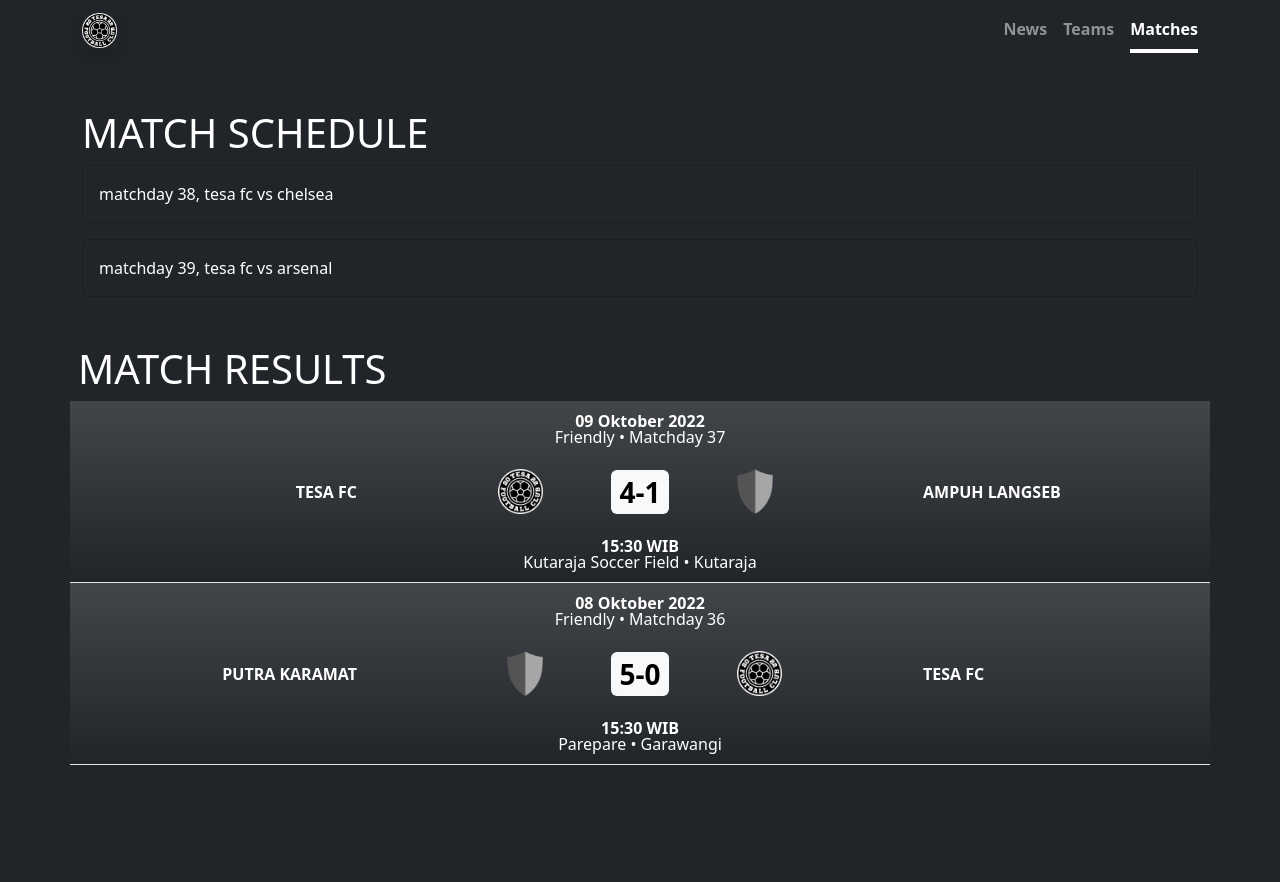
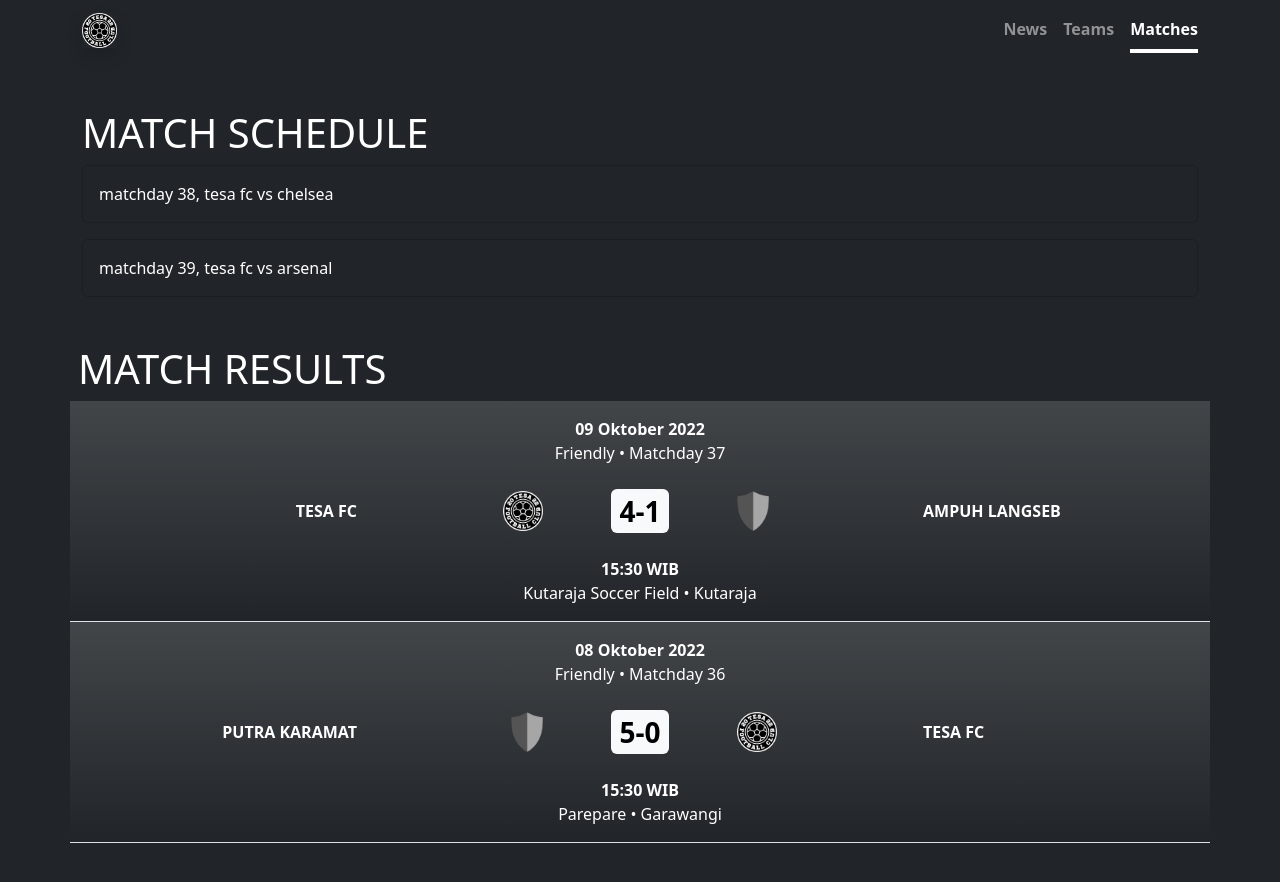
Before and after one commit to tesafc/tesafc.github.io, a Jekyll site: the page built from matches.html, in a window 1280 px wide. Shown: the top 882 px of the page. Built offline with Jekyll 4.4.1, drawn with Linux system fonts in a browser that asks for light colours.

Commit message:
Update matches.html

```diff
--- a/matches.html
+++ b/matches.html
@@ -25,10 +25,10 @@
     <div class="row row-cols-1 g-0">
       {% for match in results reversed %}
       <div class="col">
-        <div class="card text-bg-dark bg-gradient border-0 border-bottom rounded-0 px-0 py-1">
+        <div class="card text-bg-dark bg-gradient border-0 border-bottom rounded-0 px-0 py-2">
           <div class="card-header bg-transparent border-0">
-            <p class="card-text text-center text-capitalize fw-bolder mb-0 lh-1">{{ match.time }}</p>
-            <p class="card-text text-center text-capitalize mb-0 lh-1">{{ match.competition }} • {{ match.matchday }}</p>
+            <p class="card-text text-center text-capitalize fw-bolder mb-0">{{ match.time }}</p>
+            <p class="card-text text-center text-capitalize mb-0">{{ match.competition }} • {{ match.matchday }}</p>
           </div>
           <div class="card-body">
             <div class="row g-2">
@@ -36,13 +36,13 @@
                 <p class="card-text text-end text-uppercase fw-bolder lh-1">{{ match.home-team.name }}</p>
               </div>
               <div class="col-2 d-flex justify-content-end align-items-center">
-                <img src="{% if match.home-team.logo %}{{ match.home-team.logo | relative_url }}{% else %}{{ '/assets/img/logo/logo-blank.png' | relative_url }}{% endif %}" alt="" class="text-end" width="auto" height="45">
+                <img src="{% if match.home-team.logo %}{{ match.home-team.logo | relative_url }}{% else %}{{ '/assets/img/logo/logo-blank.png' | relative_url }}{% endif %}" alt="" class="text-end" width="auto" height="40">
               </div>
               <div class="col-2 d-flex justify-content-center align-items-center">
                 <p class="badge text-center text-bg-light fs-3 fw-bolder p-2 mb-0">{{ match.result.score }}</p>
               </div>
               <div class="col-2 d-flex justify-content-start align-items-center">
-                <img src="{% if match.away-team.logo %}{{ match.away-team.logo | relative_url }}{% else %}{{ '/assets/img/logo/logo-blank.png' | relative_url }}{% endif %}" alt="" class="text-start" width="auto" height="45">
+                <img src="{% if match.away-team.logo %}{{ match.away-team.logo | relative_url }}{% else %}{{ '/assets/img/logo/logo-blank.png' | relative_url }}{% endif %}" alt="" class="text-start" width="auto" height="40">
               </div>
               <div class="col-3 d-flex justify-content-start align-items-center">
                 <p class="card-text text-start text-uppercase fw-bolder lh-1">{{ match.away-team.name }}</p>
@@ -50,8 +50,8 @@
             </div>
           </div>
           <div class="card-footer bg-transparent border-0">
-            <p class="card-text text-center text-uppercase fw-bolder mb-0 lh-1">{{ match.kick-off }}</p>
-            <p class="card-text text-center text-capitalize mb-0 lh-1">{{ match.stadium }} • {{ match.place }}</p>
+            <p class="card-text text-center text-uppercase fw-bolder mb-0">{{ match.kick-off }}</p>
+            <p class="card-text text-center text-capitalize mb-0">{{ match.stadium }} • {{ match.place }}</p>
           </div>
         </div>
       </div>
```
